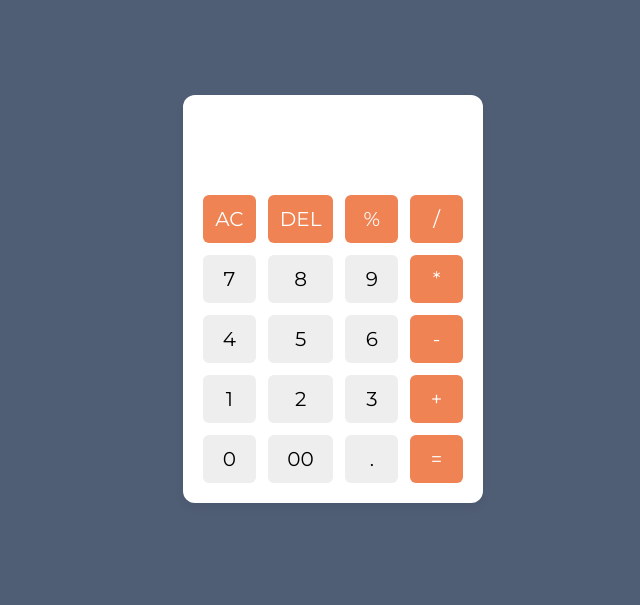
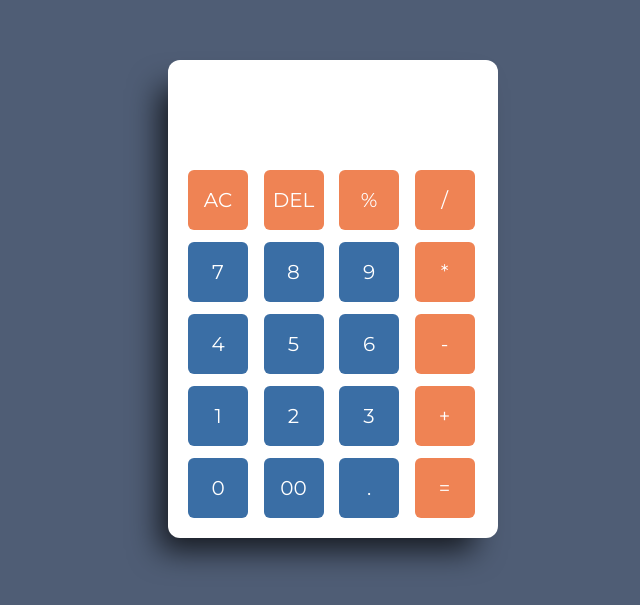
Before and after one commit to FelipeSiravegna/CalculatorApp, a plain HTML site: page index.html in a window 1280 px wide. Shown: the part 101-706 px from the top of the page, without its empty margins (307-947 px from the left). Drawn offline with Linux system fonts and the light colour scheme.

Commit message:
Style changes

```diff
--- a/style.css
+++ b/style.css
@@ -17,22 +17,24 @@ body {
 
 .container {
   position: relative;
-  max-width: 300px;
+  max-width: 330px;
   width: 100%;
   border-radius: 12px;
   padding: 10px 20px 20px;
   background: #fff;
-  box-shadow: 0 5px 10px rgba(0, 0, 0, 0.05);
+  -webkit-box-shadow: -16px 20px 31px -8px rgba(0, 0, 0, 0.75);
+  -moz-box-shadow: -16px 20px 31px -8px rgba(0, 0, 0, 0.75);
+  box-shadow: -16px 20px 31px -8px rgba(0, 0, 0, 0.75);
 }
 
 .display {
-  height: 80px;
+  height: 90px;
   width: 100%;
   outline: none;
   border: none;
   text-align: right;
   margin-bottom: 10px;
-  font-size: 25px;
+  font-size: 30px;
   color: #000e1a;
   pointer-events: none;
 }
@@ -44,15 +46,21 @@ body {
 }
 
 .buttons button {
+  display: flex;
+  justify-content: center;
+  align-items: center;
+  height: 60px;
+  width: 60px;
   padding: 12px;
   border-radius: 6px;
   border: none;
   font-size: 20px;
   cursor: pointer;
-  background-color: #eee;
+  background-color: #3a6ea5;
+  color: white;
 }
 
 button.operator {
   background-color: #ef8354;
-  color: white
+  color: white;
 }
```
